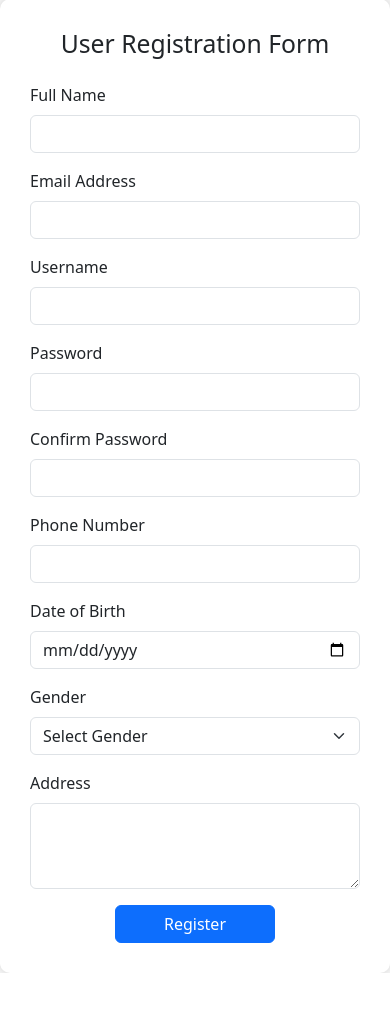
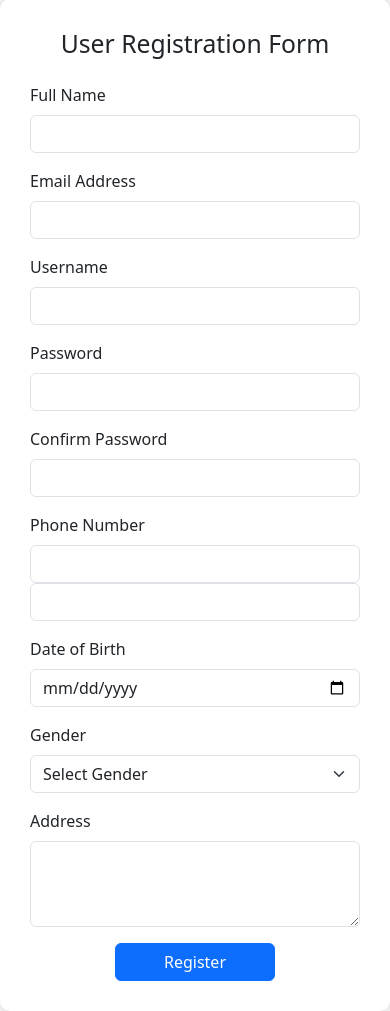
Before and after one commit to Umaponnolu/registration-form, a Flask app: page / in a window 390 px wide. Shown: the part 51-1062 px from the top of the page. Before the commit the page ends 1024 px from the top, so only its background shows below. Run offline with Flask 3, Linux system fonts and the light colour scheme.

```diff
--- a/templates/register.html
+++ b/templates/register.html
@@ -44,6 +44,8 @@
                 <div class="mb-3">
                     <label class="form-label">Phone Number</label>
                     <input type="tel" class="form-control" name="phone">
+                    <input type="tel" class="form-control" name="phone" pattern="[0-9]{10}" required>
+
                 </div>
                 <div class="mb-3">
                     <label class="form-label">Date of Birth</label>
```
